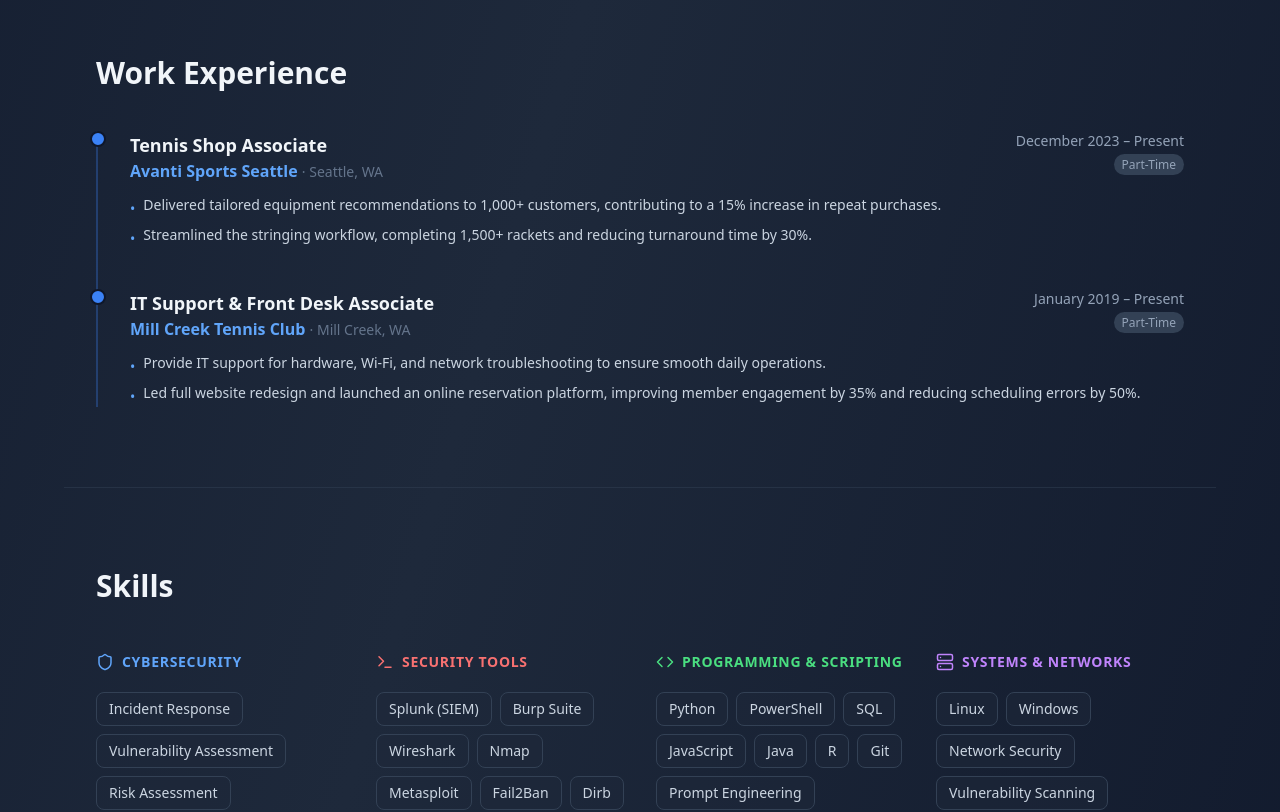
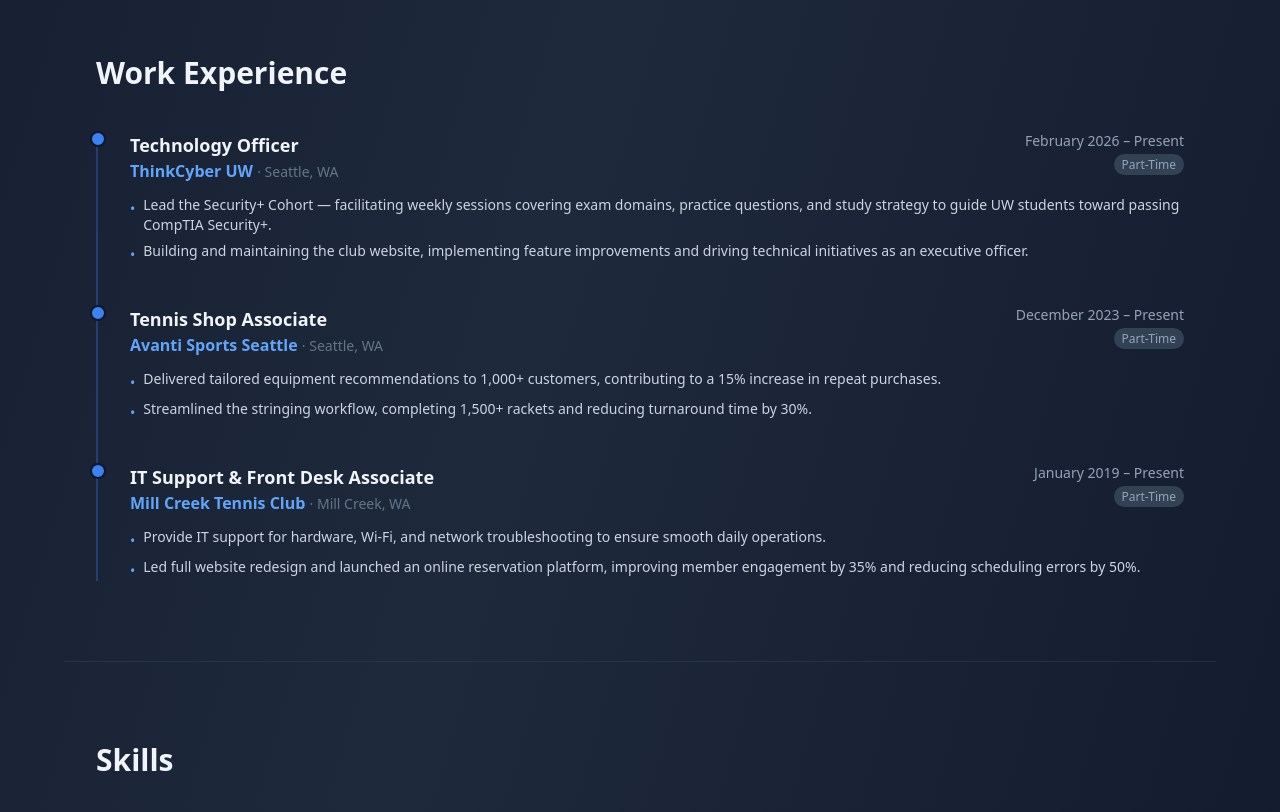
Before and after one commit to NateSal10/my-portfolio, a React (Vite) app: page / in a window 1280 px wide. Shown: the part 2300-3112 px from the top of the page. Built offline with nearby package versions, Linux system fonts and the light colour scheme.

Commit message:
feat: add ThinkCyber UW Technology Officer experience

```diff
--- a/src/App.jsx
+++ b/src/App.jsx
@@ -151,6 +151,17 @@ const PROJECTS = [
 ];
 
 const EXPERIENCE = [
+  {
+    title: "Technology Officer",
+    company: "ThinkCyber UW",
+    location: "Seattle, WA",
+    period: "February 2026 – Present",
+    type: "Part-Time",
+    bullets: [
+      "Lead the Security+ Cohort — facilitating weekly sessions covering exam domains, practice questions, and study strategy to guide UW students toward passing CompTIA Security+.",
+      "Building and maintaining the club website, implementing feature improvements and driving technical initiatives as an executive officer."
+    ]
+  },
   {
     title: "Tennis Shop Associate",
     company: "Avanti Sports Seattle",
```
